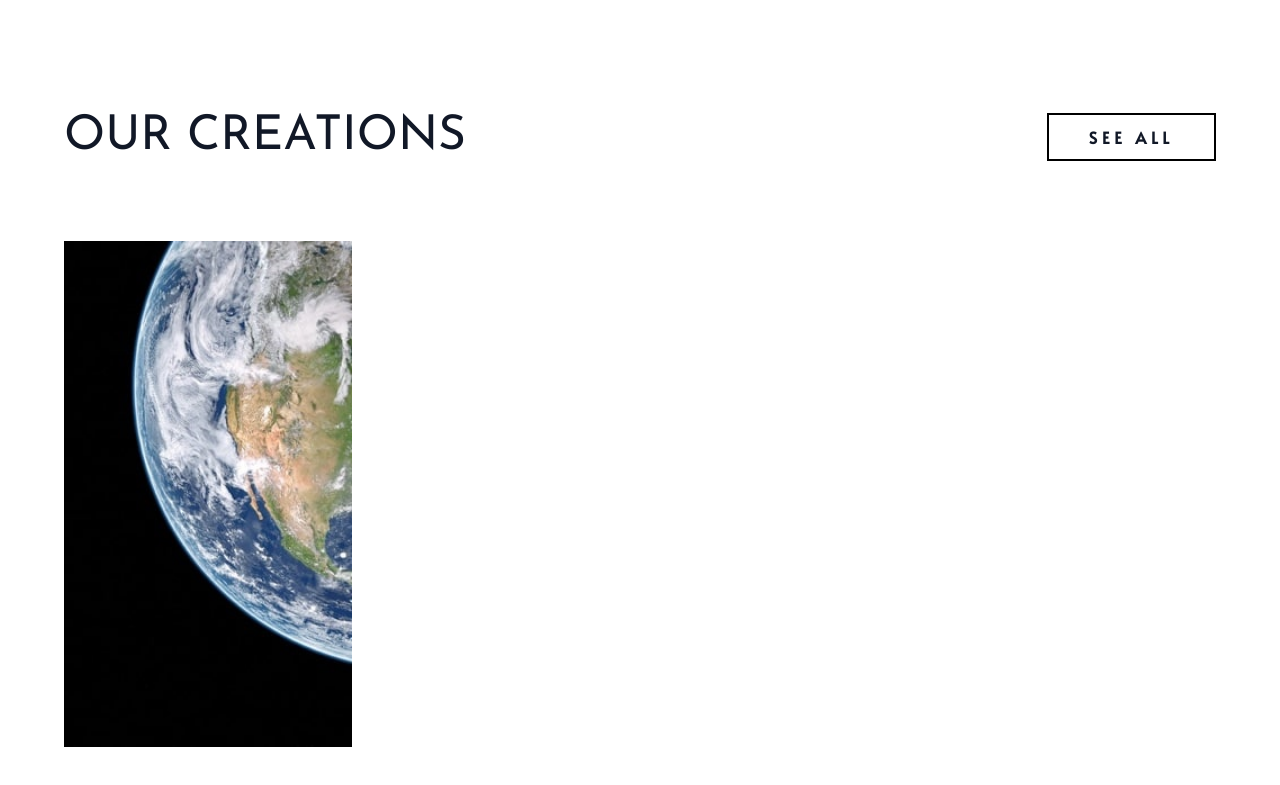
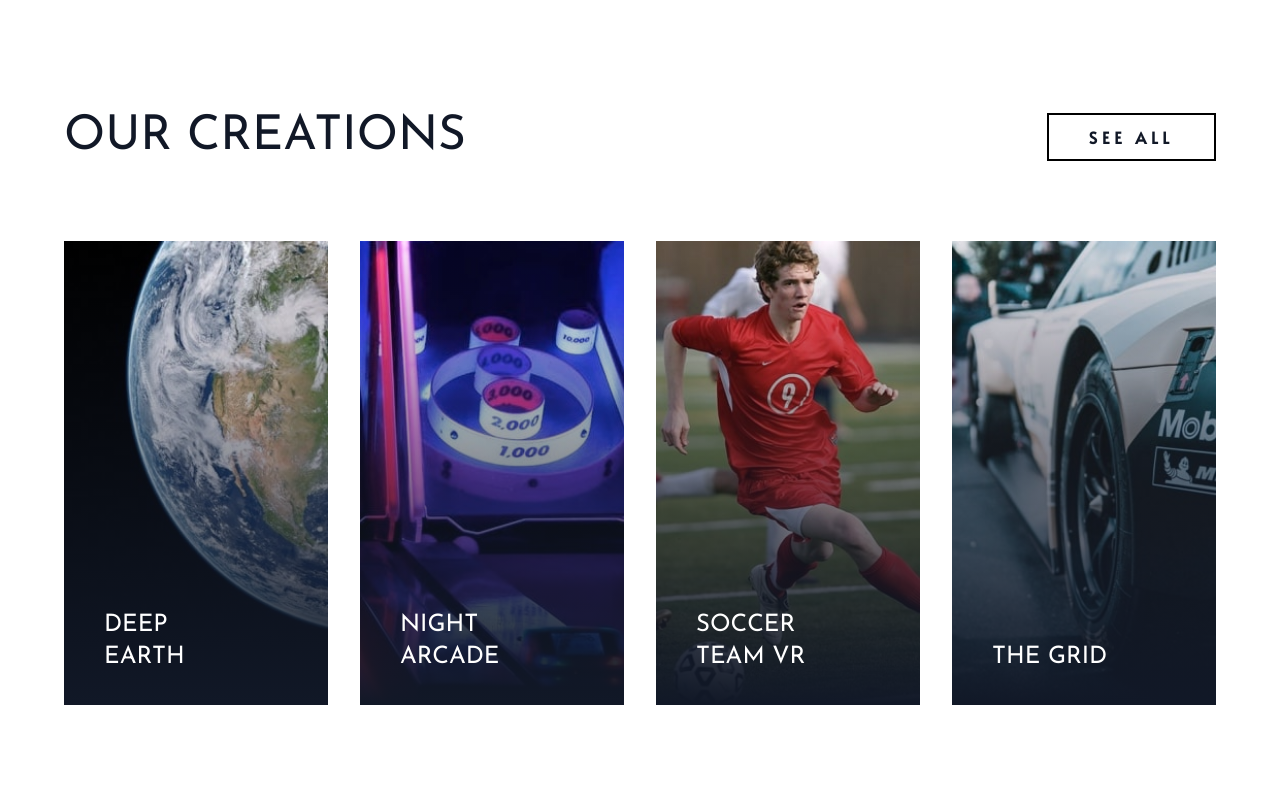
Before and after one commit to thomasmartinez114/tailwind-sandbox, a website: page 04-website-projects/01-loopstudios/index.html in a window 1280 px wide. Shown: the part 1263-2048 px from the top of the page. Drawn offline with Linux system fonts and the light colour scheme.

Commit message:
added container 1 with the 4 images

```diff
--- a/04-website-projects/01-loopstudios/index.html
+++ b/04-website-projects/01-loopstudios/index.html
@@ -110,11 +110,9 @@
         </div>
 
         <!-- Items Container -->
-        <div
-          class="flex flex-col justify-between w-full space-y-6 text-2xl text-white uppercase md:flex-row md:space-y-0 md:space-x-8"
-        >
+        <div class="item-container">
           <!-- Item 1 -->
-          <div class="group relative overflow-hidden md:w-1/4">
+          <div class="group item">
             <!-- Desktop Image -->
             <img
               src="images/desktop/image-deep-earth.jpg"
@@ -128,6 +126,81 @@
               alt=""
               class="w-full md:hidden"
             />
+
+            <!-- Item Gradient -->
+            <div class="item-gradient"></div>
+
+            <!-- Item Text -->
+            <h5>Deep Earth</h5>
+          </div>
+
+          <!-- Item 2 -->
+          <div class="group item">
+            <!-- Desktop Image -->
+            <img
+              src="images/desktop/image-night-arcade.jpg"
+              alt=""
+              class="hidden w-full duration-200 md:block group-hover:scale-110"
+            />
+
+            <!-- Mobile Image -->
+            <img
+              src="images/mobile/image-night-arcade.jpg"
+              alt=""
+              class="w-full md:hidden"
+            />
+
+            <!-- Item Gradient -->
+            <div class="item-gradient"></div>
+
+            <!-- Item Text -->
+            <h5>Night Arcade</h5>
+          </div>
+
+          <!-- Item 3 -->
+          <div class="group item">
+            <!-- Desktop Image -->
+            <img
+              src="images/desktop/image-soccer-team.jpg"
+              alt=""
+              class="hidden w-full duration-200 md:block group-hover:scale-110"
+            />
+
+            <!-- Mobile Image -->
+            <img
+              src="images/mobile/image-soccer-team.jpg"
+              alt=""
+              class="w-full md:hidden"
+            />
+
+            <!-- Item Gradient -->
+            <div class="item-gradient"></div>
+
+            <!-- Item Text -->
+            <h5>Soccer Team VR</h5>
+          </div>
+
+          <!-- Item 4 -->
+          <div class="group item">
+            <!-- Desktop Image -->
+            <img
+              src="images/desktop/image-grid.jpg"
+              alt=""
+              class="hidden w-full duration-200 md:block group-hover:scale-110"
+            />
+
+            <!-- Mobile Image -->
+            <img
+              src="images/mobile/image-grid.jpg"
+              alt=""
+              class="w-full md:hidden"
+            />
+
+            <!-- Item Gradient -->
+            <div class="item-gradient"></div>
+
+            <!-- Item Text -->
+            <h5>The Grid</h5>
           </div>
         </div>
       </div>
--- a/04-website-projects/01-loopstudios/input.css
+++ b/04-website-projects/01-loopstudios/input.css
@@ -1,11 +1,29 @@
 @tailwind base;
 @tailwind components;
 @tailwind utilities;
+
+@layer base {
+  h5 {
+    @apply absolute px-6 duration-200 w-52 bottom-4 md:bottom-8 md:px-10 group-hover:scale-110 group-hover:text-black;
+  }
+}
 
 @layer components {
   .btn {
     @apply px-10 py-2 my-0 font-bold tracking-widest uppercase border-2 border-black font-alata hover:bg-black hover:text-white;
   }
+}
+
+.item-container {
+  @apply flex flex-col justify-between w-full space-y-6 text-2xl text-white uppercase md:flex-row md:space-y-0 md:space-x-8;
+}
+
+.item {
+  @apply relative overflow-hidden md:w-1/4;
+}
+
+.item-gradient {
+  @apply absolute top-0 bottom-0 right-0 left-0 bg-gradient-to-b from-transparent to-gray-900 group-hover:from-gray-50 group-hover:to-white group-hover:opacity-70;
 }
 
 #hero {
```
Also changed, not shown: 04-website-projects/01-loopstudios/css/style.css.
